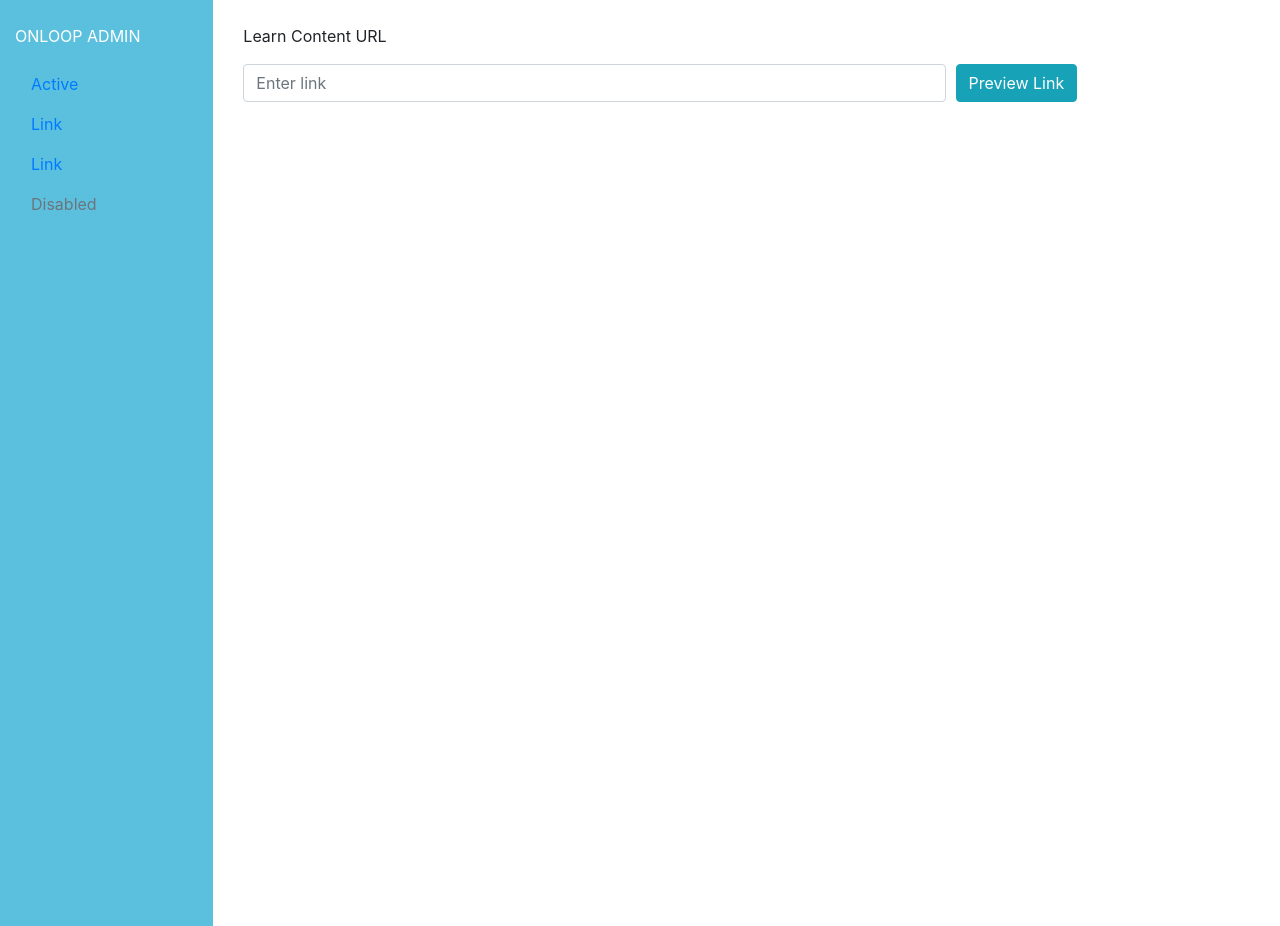
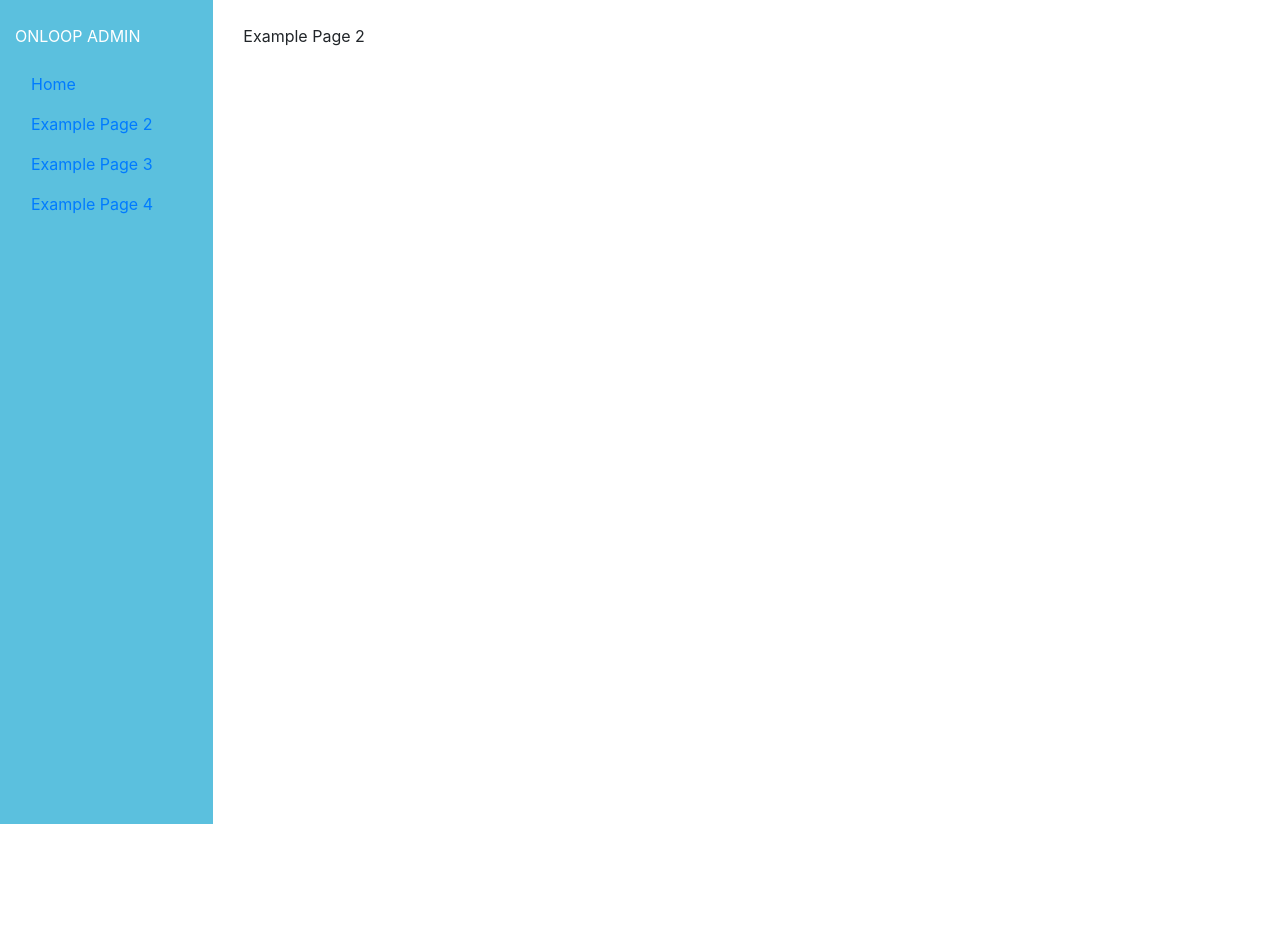
Before and after one commit to cjbeattie/link-preview, a React (Create React App) app in the folder link-preview/: page /example_page_2 in a window 1280 px wide. After the commit the page ends 824 px from the top, so only its background shows below. Built offline with nearby package versions, Linux system fonts and the light colour scheme.

Commit message:
Adding example page components and routes

```diff
--- a/link-preview/src/App.js
+++ b/link-preview/src/App.js
@@ -3,8 +3,10 @@ import { Container, Row, Col } from 'react-bootstrap';
 import 'bootstrap/dist/css/bootstrap.min.css';
 import Content from './components/Content';
 import Sidebar from './components/Sidebar';
-
-
+import { Route, Switch } from "react-router-dom";
+import ExamplePage2 from './components/ExamplePage2'
+import ExamplePage3 from './components/ExamplePage3'
+import ExamplePage4 from './components/ExamplePage4'
 
 function App() {
   return (
@@ -14,9 +16,25 @@ function App() {
           <Sidebar />
         </Col>
         <Col>
-          <Content />
+          <Switch>
+            <Route exact path="/">
+              <Content />
+            </Route>
+            <Route path="/example_page_2">
+              <ExamplePage2 />
+            </Route>
+            <Route path="/example_page_3">
+              <ExamplePage3 />
+            </Route>
+            <Route path="/example_page_4">
+              <ExamplePage4 />
+            </Route>
+            <Route>
+              This is an invalid link.
+          </Route>
+          </Switch>
         </Col>
-      </Row>
+      </Row >
     </Container >
   );
 }
--- /dev/null
+++ b/link-preview/src/components/ExamplePage2.js
@@ -0,0 +1,17 @@
+import { Container, Row, Col } from 'react-bootstrap';
+
+const ExamplePage2 = () => {
+    return (
+        <>
+            <Container className="mt-4">
+                <Row className="vh-100">
+                    <Col md={10}>
+                        <p>Example Page 2</p>
+                    </Col>
+                </Row>
+            </Container>
+        </>
+    )
+}
+
+export default ExamplePage2;
--- /dev/null
+++ b/link-preview/src/components/ExamplePage3.js
@@ -0,0 +1,17 @@
+import { Container, Row, Col } from 'react-bootstrap';
+
+const ExamplePage3 = () => {
+    return (
+        <>
+            <Container className="mt-4">
+                <Row className="vh-100">
+                    <Col md={10}>
+                        <p>Example Page 3</p>
+                    </Col>
+                </Row>
+            </Container>
+        </>
+    )
+}
+
+export default ExamplePage3;
--- /dev/null
+++ b/link-preview/src/components/ExamplePage4.js
@@ -0,0 +1,17 @@
+import { Container, Row, Col } from 'react-bootstrap';
+
+const ExamplePage4 = () => {
+    return (
+        <>
+            <Container className="mt-4">
+                <Row className="vh-100">
+                    <Col md={10}>
+                        <p>Example Page 4</p>
+                    </Col>
+                </Row>
+            </Container>
+        </>
+    )
+}
+
+export default ExamplePage4;
--- a/link-preview/src/components/Sidebar.js
+++ b/link-preview/src/components/Sidebar.js
@@ -1,16 +1,16 @@
 import { Nav } from 'react-bootstrap';
+import { NavLink } from "react-router-dom";
+
 
 const Sidebar = () => {
     return (
         <>
             <p className="mt-4" style={{ color: 'white' }}>ONLOOP ADMIN</p>
-            <Nav defaultActiveKey="/home" className="flex-column">
-                <Nav.Link href="/home">Active</Nav.Link>
-                <Nav.Link eventKey="link-1">Link</Nav.Link>
-                <Nav.Link eventKey="link-2">Link</Nav.Link>
-                <Nav.Link eventKey="disabled" disabled>
-                    Disabled
-                </Nav.Link>
+            <Nav defaultActiveKey="/" className="flex-column">
+                <Nav.Link as={NavLink} to="/">Home</Nav.Link>
+                <Nav.Link as={NavLink} to="/example_page_2">Example Page 2</Nav.Link>
+                <Nav.Link as={NavLink} to="/example_page_3">Example Page 3</Nav.Link>
+                <Nav.Link as={NavLink} to="/example_page_4">Example Page 4</Nav.Link>
             </Nav>
         </>
     )
--- a/link-preview/src/index.js
+++ b/link-preview/src/index.js
@@ -3,10 +3,13 @@ import ReactDOM from 'react-dom';
 import './index.css';
 import App from './App';
 import reportWebVitals from './reportWebVitals';
+import { BrowserRouter as Router } from "react-router-dom";
 
 ReactDOM.render(
   <React.StrictMode>
-    <App />
+    <Router>
+      <App />
+    </Router>
   </React.StrictMode>,
   document.getElementById('root')
 );
```
